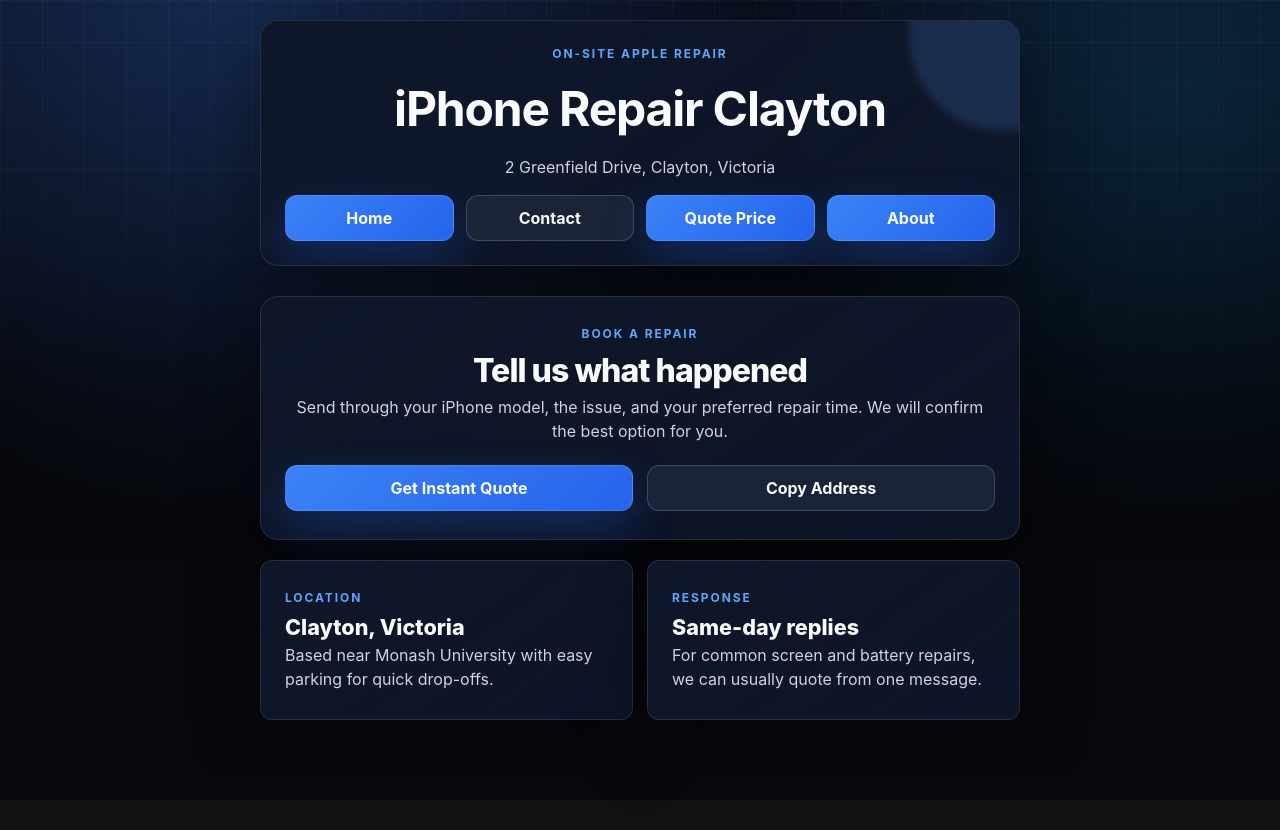
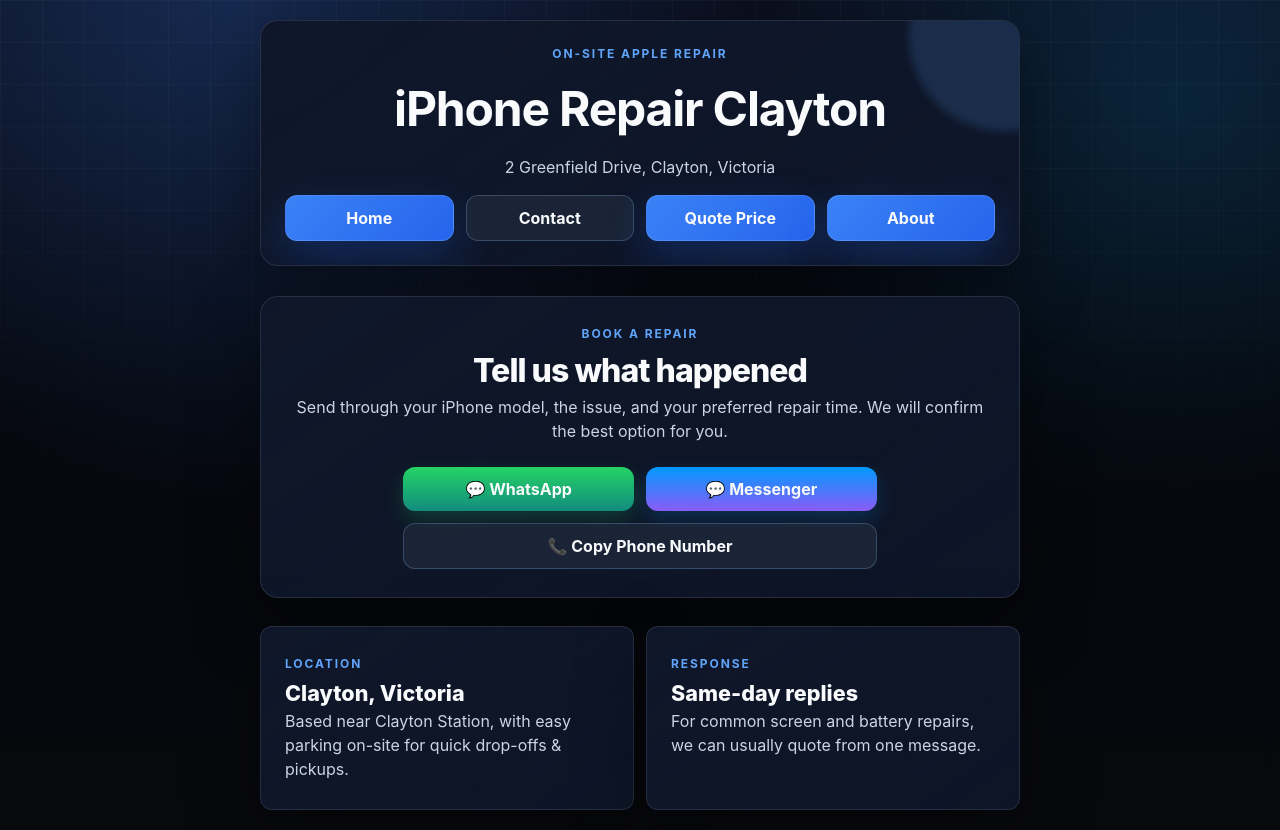
Before and after one commit to SemogEnaz/repair_website, a Vue app: page /contact in a window 1280 px wide. Before the commit the page ends 800 px from the top, so only its background shows below. Built offline with nearby package versions, Linux system fonts and the light colour scheme.

Commit message:
Added whatsapp and facebook messages

```diff
--- a/src/views/ContactView.vue
+++ b/src/views/ContactView.vue
@@ -6,20 +6,30 @@
       <p class="tech-muted">
         Send through your iPhone model, the issue, and your preferred repair time. We will confirm the best option for you.
       </p>
-      <div class="actions">
-        <RouterLink to="/calculator" class="tech-button">Get Instant Quote</RouterLink>
-        <button class="tech-button secondary" @click="copyAddress">Copy Address</button>
+
+      <div class="flex flex-col items-center gap-3 mt-6 w-full">
+
+        <!-- Top row (stack on mobile, side-by-side on desktop) -->
+        <div class="flex flex-col sm:flex-row gap-3 w-full sm:w-2/3">
+          <button class="tech-button whatsapp-btn w-full" @click="openWhatsApp">💬 WhatsApp</button>
+          <button class="tech-button messenger-btn w-full" @click="openMessenger">💬 Messenger</button>
+        </div>
+
+        <!-- Full width action -->
+        <button class="tech-button secondary w-full sm:w-2/3" @click="copyPhoneNumber">📞 Copy Phone Number</button>
+
       </div>
+
     </section>
 
-    <section class="grid">
-      <article class="tech-card card">
+    <section class="flex flex-col sm:flex-row gap-3 mt-7">
+      <article class="tech-card card w-1/2">
         <p class="tech-eyebrow">Location</p>
         <h3>Clayton, Victoria</h3>
-        <p class="tech-muted">Based near Monash University with easy parking for quick drop-offs.</p>
+        <p class="tech-muted">Based near Clayton Station, with easy parking on-site for quick drop-offs & pickups.</p>
       </article>
 
-      <article class="tech-card card">
+      <article class="tech-card card w-1/2">
         <p class="tech-eyebrow">Response</p>
         <h3>Same-day replies</h3>
         <p class="tech-muted">For common screen and battery repairs, we can usually quote from one message.</p>
@@ -29,16 +39,51 @@
 </template>
 
 <script setup>
-import { RouterLink } from 'vue-router'
 
-function copyAddress() {
-  const address = "2 Greenfield Drive, Clayton, Victoria"
-  navigator.clipboard.writeText(address)
-  alert("Address copied to clipboard!")
+function copyPhoneNumber() {
+  const phoneNumber = "0411969004"
+  navigator.clipboard.writeText(phoneNumber)
+  alert("Phone number copied to clipboard!")
 }
+
+const openWhatsApp = () => {
+  const phone = "61431933409"; // your number (no +, no spaces)
+  const message = encodeURIComponent(
+    "Hi, I'd like to enquire about an iPhone repair."
+  );
+
+  const url = `https://wa.me/${phone}?text=${message}`;
+  window.open(url, "_blank");
+};
+
+const openMessenger = () => {
+window.open("https://www.facebook.com/messages/t/zane.gomes.212064", "_blank");};
+
 </script>
 
 <style scoped>
+
+.whatsapp-btn {
+  background: linear-gradient(to bottom, #25D366, #128C7E);
+  box-shadow: 0 8px 20px rgba(37, 211, 102, 0.2);
+  border: none;
+}
+
+.whatsapp-btn:hover {
+border: none;
+}
+
+/* Messenger = blue → purple blend */
+.messenger-btn {
+  background: linear-gradient(to bottom, #0099FF, #8b5cf6);
+  box-shadow: 0 8px 20px rgba(0, 153, 255, 0.2);
+  border: none;
+}
+
+.messenger-btn:hover {
+  border: none;
+}
+
 .page-shell {
   padding: 20px;
 }
@@ -65,25 +110,4 @@ h3 {
   font-weight: 800;
 }
 
-.actions,
-.grid {
-  display: grid;
-  gap: 14px;
-}
-
-.actions {
-  margin-top: 22px;
-}
-
-.grid {
-  grid-template-columns: 1fr;
-  margin-top: 20px;
-}
-
-@media (min-width: 640px) {
-  .actions,
-  .grid {
-    grid-template-columns: 1fr 1fr;
-  }
-}
 </style>
```
